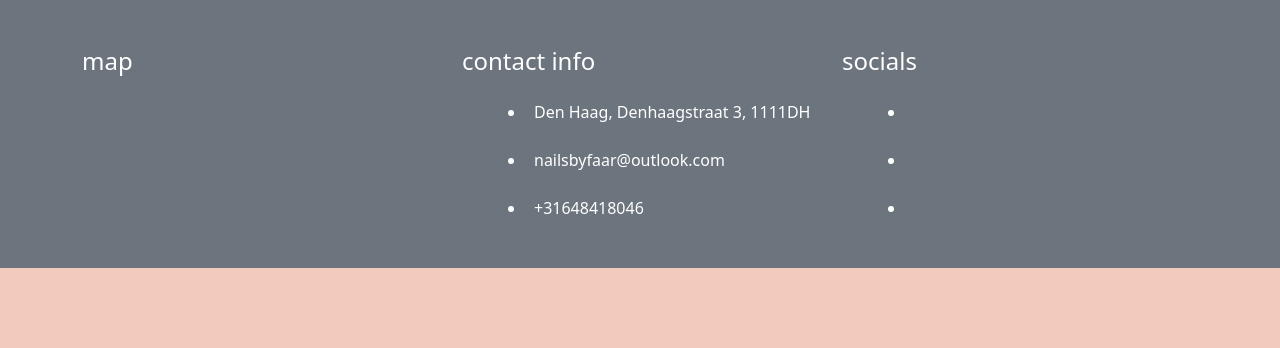
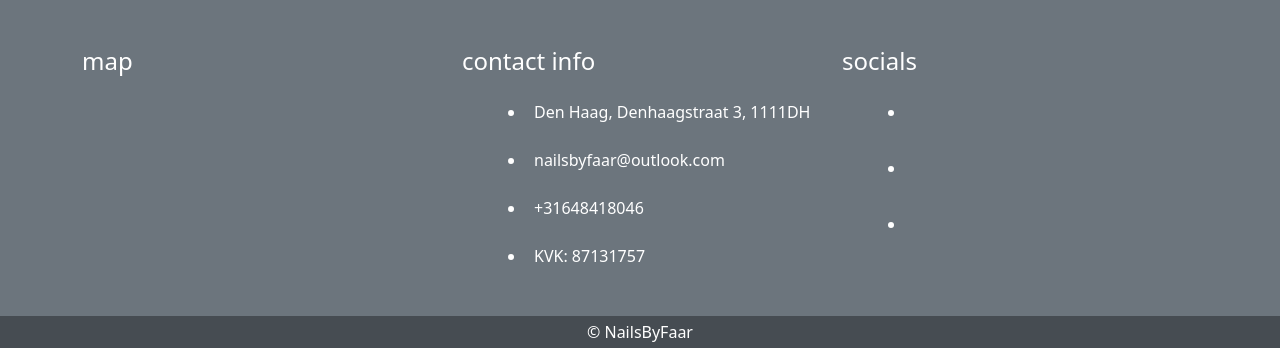
Before and after one commit to DOdrums/PortfolioProjectFour, a Django app: page / in a window 1280 px wide. Shown: the part 2030-2378 px from the top of the page. Before the commit the page ends 2298 px from the top, so only its background shows below. Run offline with Django 3.2, Linux system fonts and the light colour scheme; data comes from the database, SQL or seed files in the repository.

Commit message:
Update footer with copyright and kvk number

```diff
--- a/templates/base.html
+++ b/templates/base.html
@@ -82,24 +82,34 @@
                         <li class="fa-li mb-4 text-nowrap">
                             <span><i class="fas fa-phone"></i></span><span class="ms-2">+31648418046</span>
                         </li>
+                        <li class="fa-li mb-4 text-nowrap">
+                            <span><i class="fas fa-receipt"></i></span><span class="ms-2">KVK: 87131757</span>
+                        </li>
                     </ul>
                 </div>
                 <div class="col-lg-4 mb-4">
                     <h4 class="mb-4">socials</h4>
                     <ul class="fa-ul">
-                        <li class="fa-li mb-4">
+                        <li class="fa-li mb-4 pb-2">
                             <span class="text-nowrap"><i class="fa-brands fa-facebook fa-2x"></i>
                             </span><span class="ms-2 text-nowrap"></span>
                         </li>
-                        <li class="fa-li mb-4">
+                        <li class="fa-li mb-4 pb-2">
                             <span class="text-nowrap"><i class="fa-brands fa-instagram fa-2x"></i></span><span
                                 class="ms-2"></span>
                         </li>
-                        <li class="fa-li mb-4">
+                        <li class="fa-li mb-4 pb-2">
                             <span class="text-nowrap"><i class="fa-solid fa-envelope fa-2x"></i></span><span
                                 class="ms-2 text-nowrap"></span>
                         </li>
                     </ul>
+                </div>
+            </div>
+        </div>
+        <div class="container" style="max-width: 100%;">
+            <div class="row bg-dark" style="--bs-bg-opacity: .50">
+                <div class="col-12 text-center">
+                    <p class="mb-0 p-1">&copy; NailsByFaar</p>
                 </div>
             </div>
         </div>
--- a/templates/index.html
+++ b/templates/index.html
@@ -9,7 +9,7 @@
     <div class="row">
         <div class="col-12 text-center">
             <button class="btn btn-secondary btn-lg btn-card d-flex mx-auto col-4 justify-content-center"
-                style="margin-top: -130px">Book
+                style="margin-top: -112px">Book
                 Now!</button>
         </div>
     </div>
```
